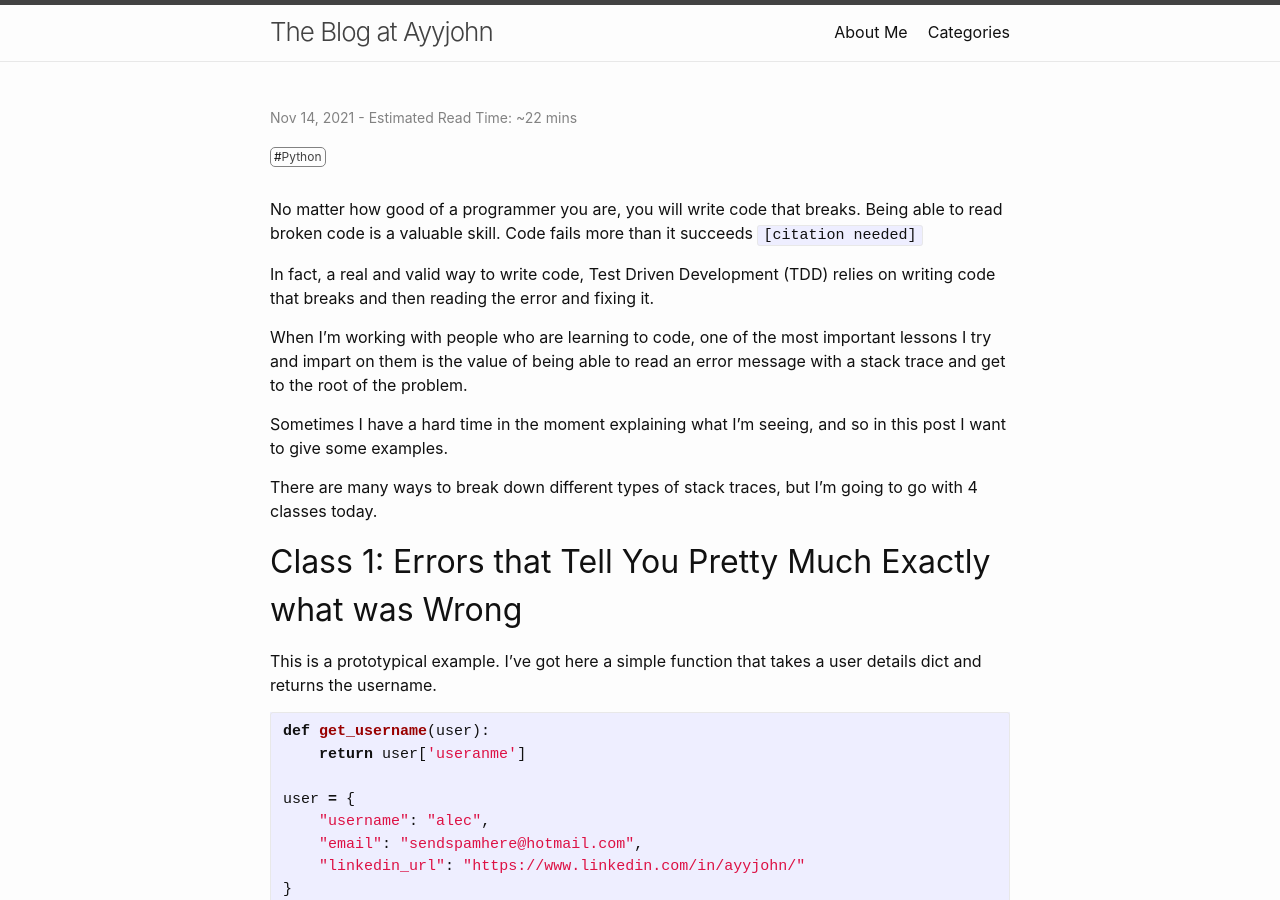
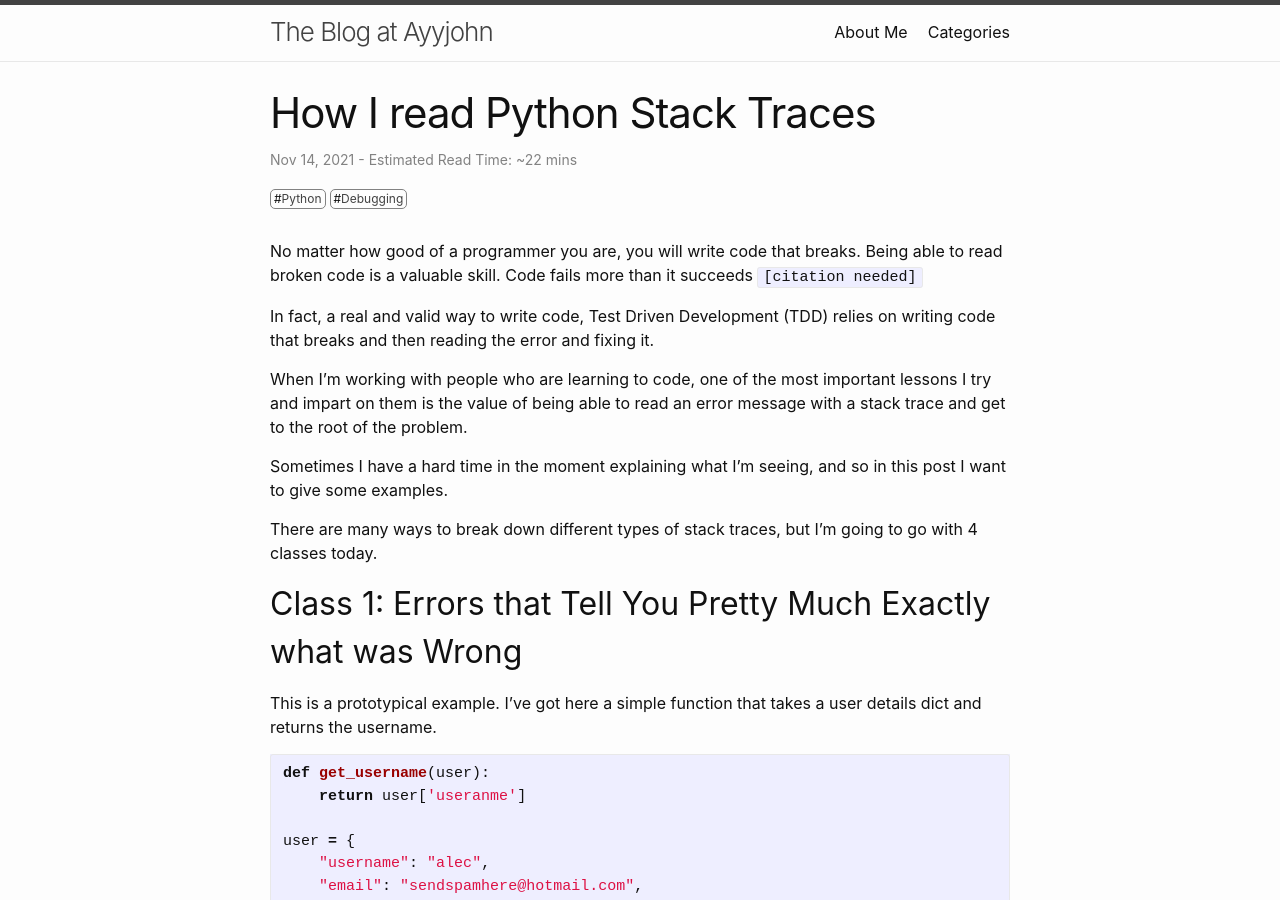
Before and after one commit to ayyjohn/ayyjohn.github.io, a Jekyll site: the page built from _posts/2021-11-14-anatomy-of-a-python-stack-trace.md, in a window 1280 px wide and 900 px high. Built offline with Jekyll 4.4.1, drawn with Linux system fonts in a browser that asks for light colours.

Commit message:
add name to to new post lol

```diff
--- a/_posts/2021-11-14-anatomy-of-a-python-stack-trace.md
+++ b/_posts/2021-11-14-anatomy-of-a-python-stack-trace.md
@@ -1,9 +1,9 @@
 ---
 layout: post
-title:  ""
+title:  "How I read Python Stack Traces"
 date:   2021-11-14 2:33:51 -0800
 permalink: /posts/:title
-categories: [python]
+categories: [python, debugging]
 ---
 No matter how good of a programmer you are, you will write code that breaks. Being able to read broken code is a valuable skill. Code fails more than it succeeds `[citation needed]`
 
```
